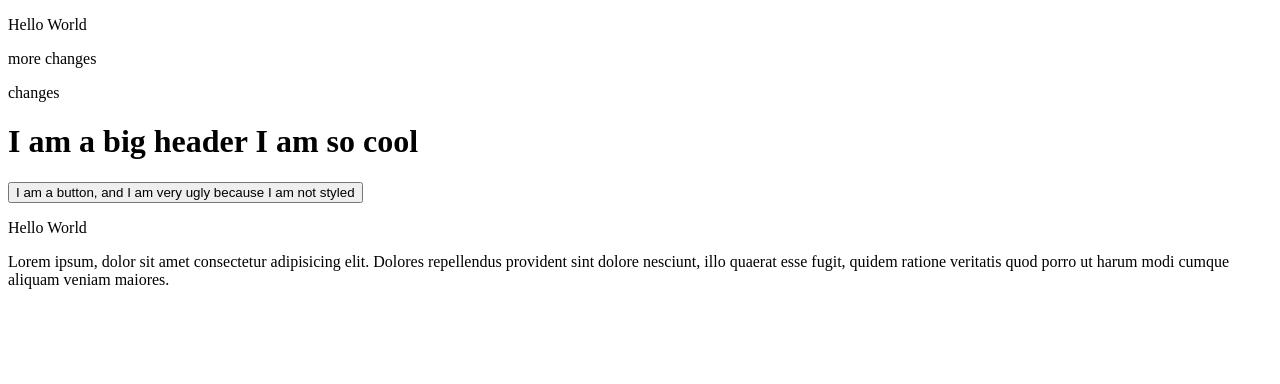
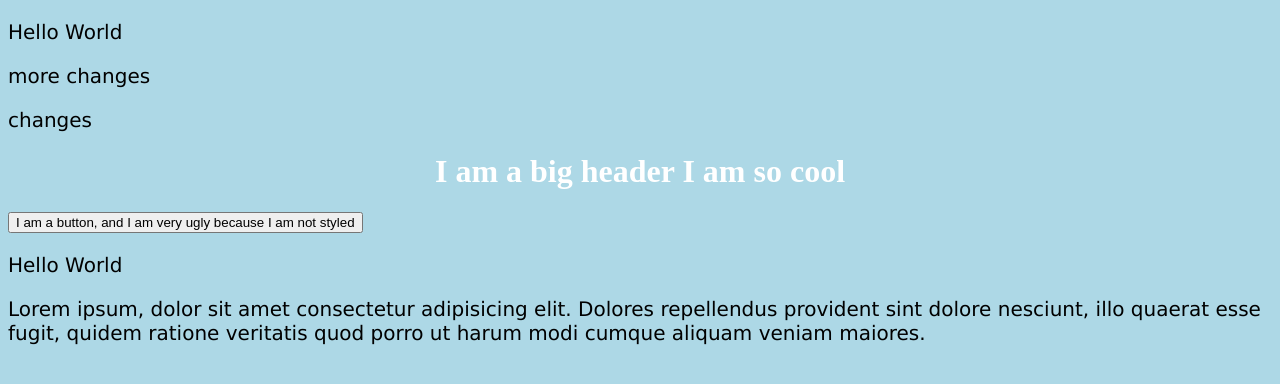
Before and after one commit to TropintheBard/test-100000, a plain HTML site: page index.html in a window 1280 px wide. Drawn offline with Linux system fonts and the light colour scheme.

Commit message:
I added a style sheet

```diff
--- a/index.html
+++ b/index.html
@@ -3,6 +3,9 @@
 <head>
     <meta charset="UTF-8">
     <meta name="viewport" content="width=device-width, initial-scale=1.0">
+
+    <link rel="stylesheet" href="styles.css">
+
     <title>Document</title>
 </head>
 
--- /dev/null
+++ b/styles.css
@@ -0,0 +1,13 @@
+body {
+    background-color: lightblue;
+  }
+
+  h1 {
+    color: white;
+    text-align: center;
+  }
+
+  p {
+    font-family: verdana;
+    font-size: 20px;
+  }
```
